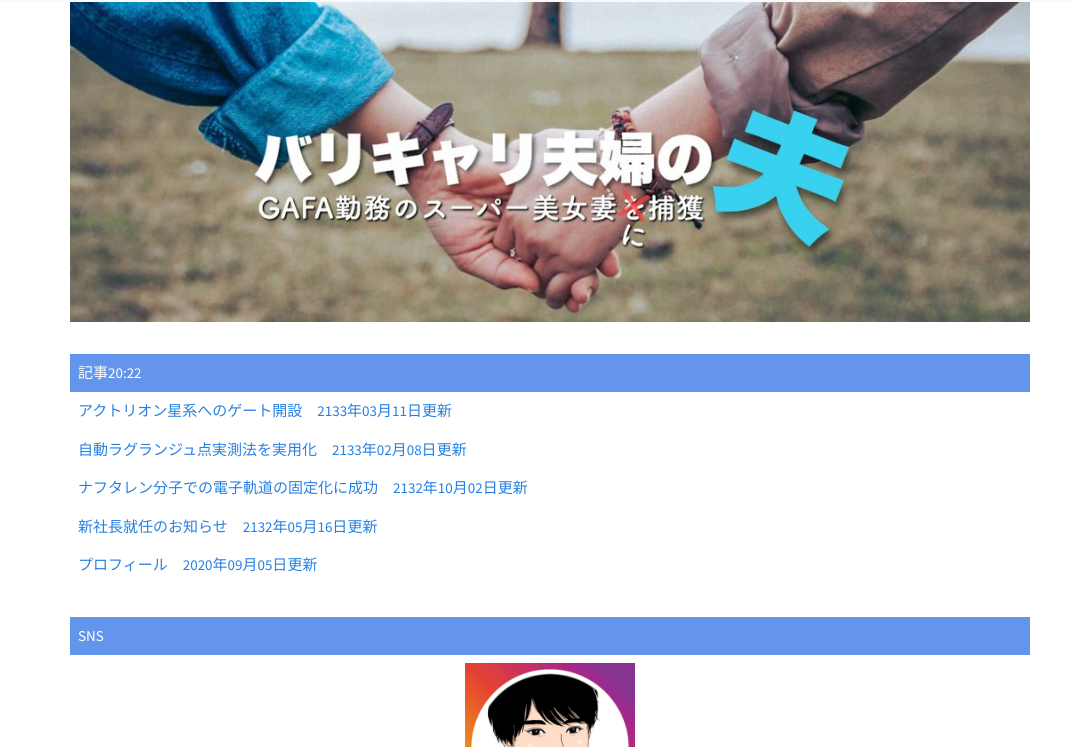
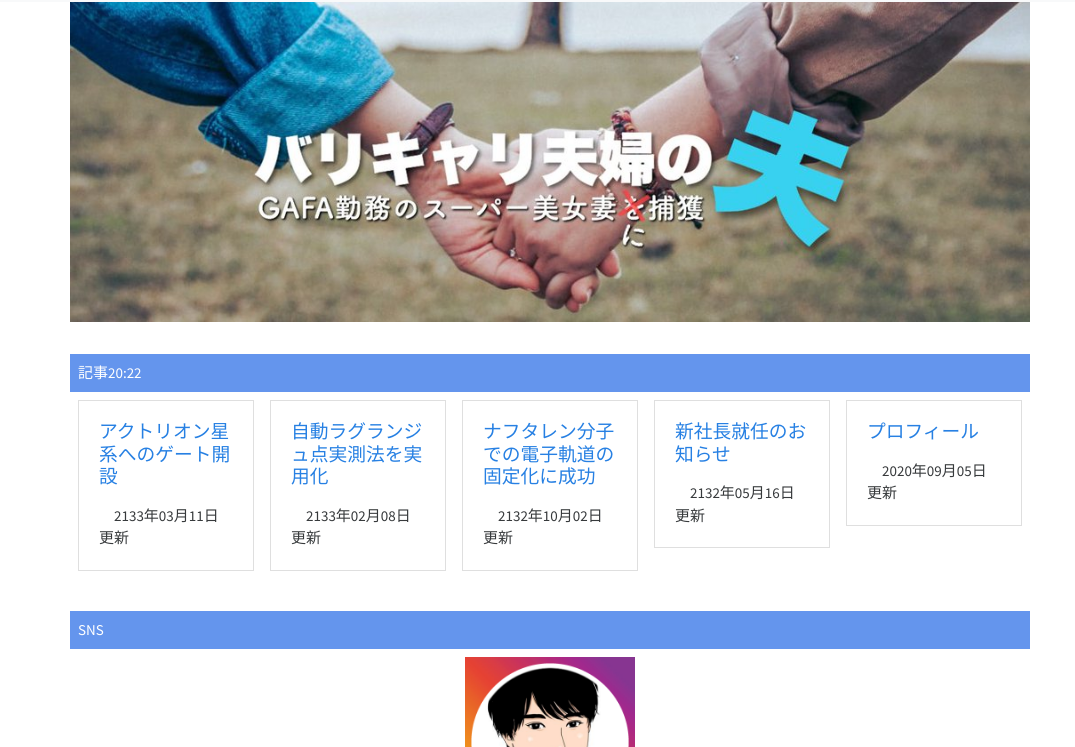
Before and after one commit to amamiyacouple/blog, a Gatsby site: page / in a window 1280 px wide. Shown: the part 53-800 px from the top of the page, without its empty margins (0-1075 px from the left). Built offline with nearby package versions, Linux system fonts and the light colour scheme; Gatsby itself is replaced by a stand-in of ours.

Commit message:
index20200905

```diff
--- a/src/pages/index.js
+++ b/src/pages/index.js
@@ -24,15 +24,27 @@ const IndexPage = ({ data }) => (
         <Row>
           <Col style={{backgroundColor:`cornflowerblue`,color:`white`,padding:`0.5rem`}}>記事20:22</Col>
         </Row>
+        <Row>
         {data.allMarkdownRemark.edges.map(({ node }) => (
-          <Row>
             <Col style={{padding:`0.5rem`}}>
-              <Link to={`/${node.fields.slug}`}>
-              {node.frontmatter.title}{`　`}{node.frontmatter.date}更新
-              </Link>
+              <Card>
+                <Card.Body>
+                  <Card.Title>
+                    <Link to={`/${node.fields.slug}`}>
+                      {node.frontmatter.title}
+                    </Link>
+                  </Card.Title>
+                  <Card.Text>
+                    {node.excerpt}
+                  </Card.Text>
+                  <Card.Text>
+                    {`　`}{node.frontmatter.date}更新
+                  </Card.Text>
+                </Card.Body>
+              </Card>
             </Col>
-          </Row>
         ))}
+        </Row>
       </Col>
     </Row>
     <Row>
```
